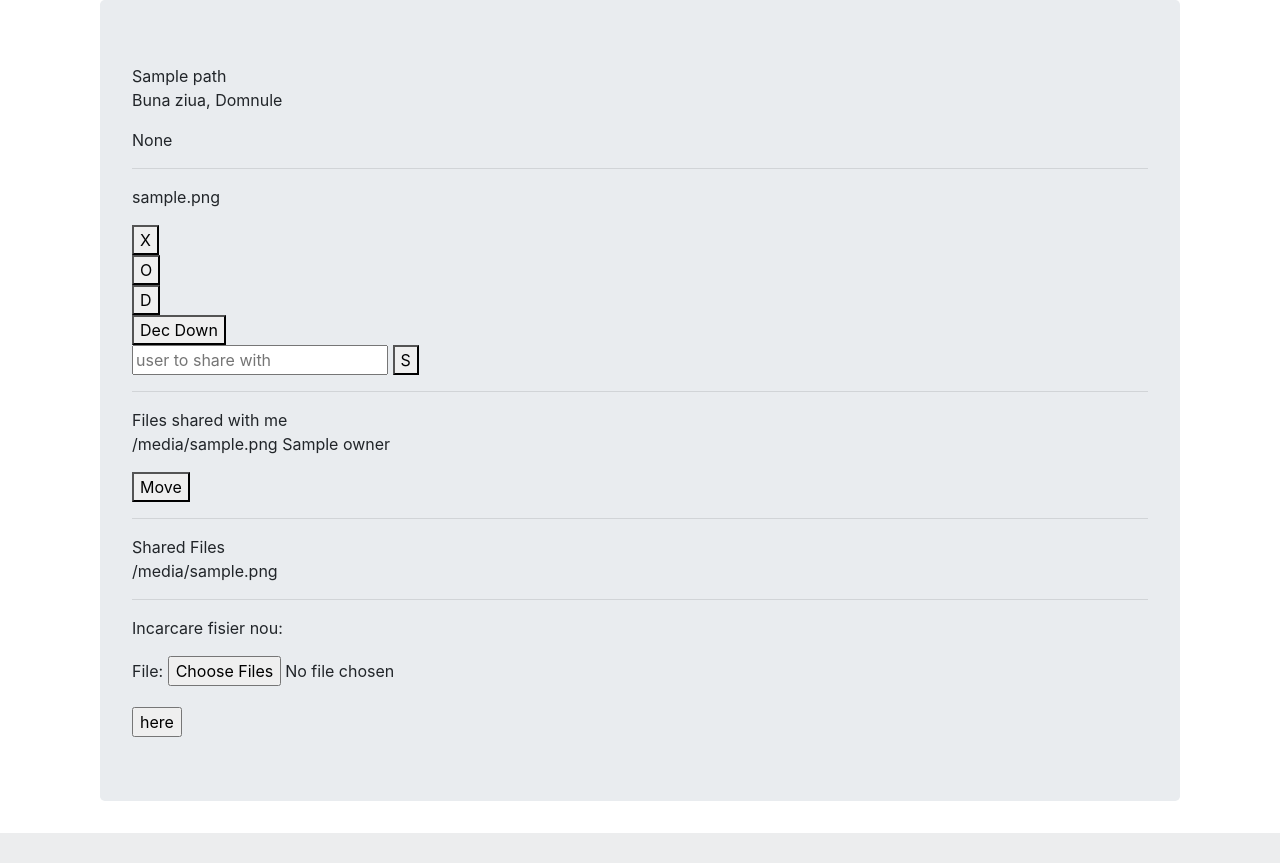
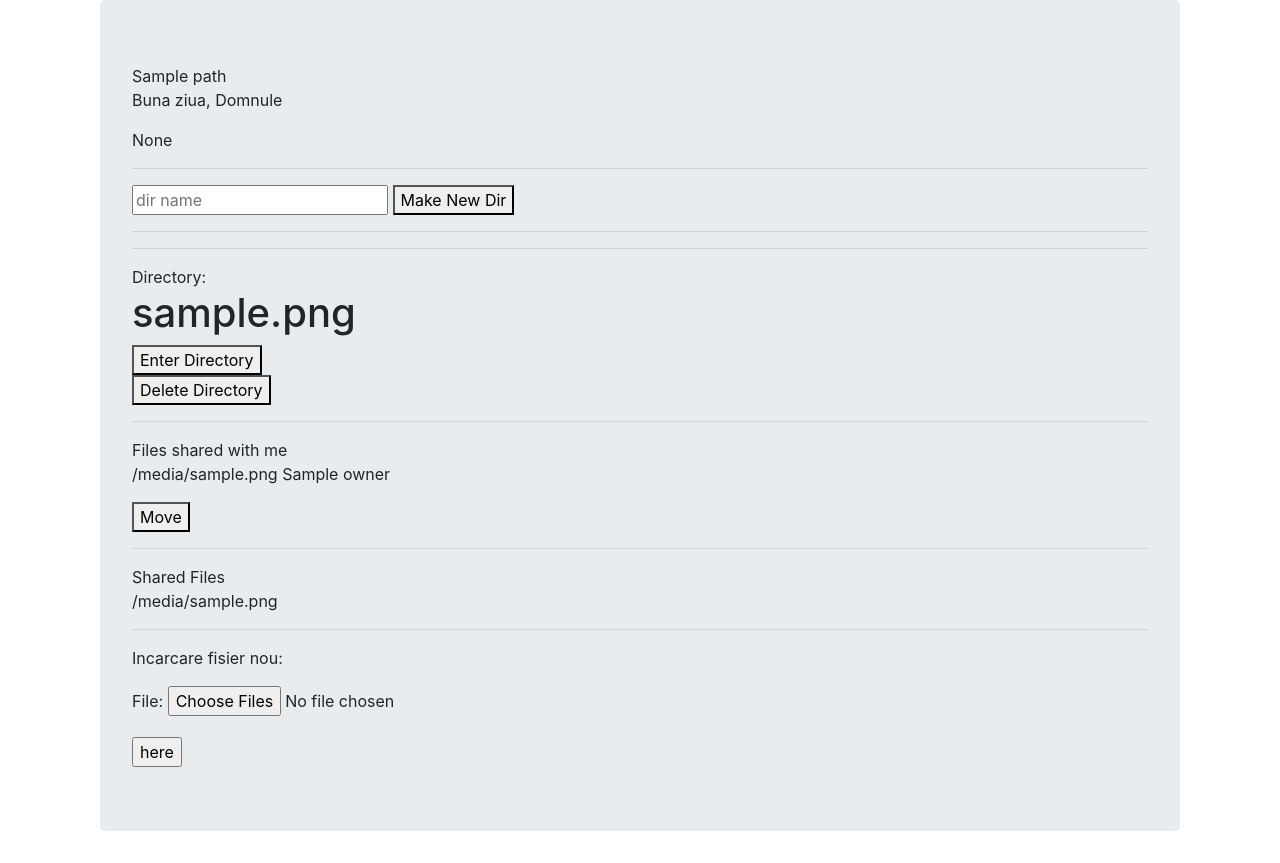
Before and after one commit to Raduionutz/Filesonline, a Django app: template filesonline/templates/page/my_page.html in a window 1280 px wide. Shown: the part 56-919 px from the top of the page. Before the commit the page ends 889 px from the top, so only its background shows below. Run offline with Django 3.2, Linux system fonts and the light colour scheme; tables that the repository leaves empty hold one stand-in row (values such as "Sample post"); the template is opened without the code that fills it: values that come from a table or form of the project are taken from there, most other values are stand-ins (such as "Sample title", 1, 10 or a date in 2020); some libraries are stand-ins or nearby versions.

Commit message:
create, delete dir

```diff
--- a/filesonline/mypage/urls.py
+++ b/filesonline/mypage/urls.py
@@ -12,4 +12,7 @@ urlpatterns = [
     path('encrypt_file', views.EncryptFile.as_view(), name='encrypt_file'),
     path('decrypt_file', views.DecryptFile.as_view(), name='decrypt_file'),
     path('dec-download_file', views.DecryptDownloadFile.as_view(), name='dec-download_file'),
+    path('make_dir', views.MakeDirectory.as_view(), name='make_dir'),
+    path('change_dir', views.ChangeDirectory.as_view(), name='change_dir'),
+    path('delete_dir', views.DeleteDirectory.as_view(), name='delete_dir'),
 ]
--- a/filesonline/templates/page/my_page.html
+++ b/filesonline/templates/page/my_page.html
@@ -8,12 +8,48 @@
       {{ user.username }}
       <!--<img src="{{ user.user_profile.user_picture }}" alt="">-->
       {{ user.user_profile.user_picture }}
+      <hr>
+
+      <form id="make_dir-{{ file }}"
+            action="{% url 'mypage:make_dir' %}" method="post">
+        {% csrf_token %}
+        <input type="text" name="dir" placeholder="dir name">
+        <input type="hidden" name="path" value="{{ path }}">
+        <button type="submit" form="make_dir-{{ file }}">
+          Make New Dir
+        </button>
+      </form>
 
       <hr>
       {% for file in files %}
-        <p>
-          {{ file }}
-        </p>
+        <hr>
+          {% if file.is_directory %}
+            Directory:
+            <h1>
+              {{ file }}
+            </h1>
+            <form id="change_dir-{{ file }}"
+                  action="{% url 'mypage:change_dir' %}" method="post">
+              {% csrf_token %}
+              <input type="hidden" name="dir" value="{{ file }}">
+              <input type="hidden" name="path" value="{{ path }}">
+              <button type="submit" form="change_dir-{{ file }}">
+                Enter Directory
+              </button>
+            </form>
+            <form id="delete_dir-{{ file }}"
+                  action="{% url 'mypage:delete_dir' %}" method="post">
+              {% csrf_token %}
+              <input type="hidden" name="dir" value="{{ file }}">
+              <input type="hidden" name="path" value="{{ path }}">
+              <button type="submit" form="delete_dir-{{ file }}">
+                Delete Directory
+              </button>
+            </form>
+          {% else %}
+            <p>
+              {{ file }}
+            </p>
           <form id="delete-{{ file }}"
                 action="{% url 'mypage:delete_file' %}" method="post">
             {% csrf_token %}
@@ -83,6 +119,7 @@
               S
             </button>
           </form>
+        {% endif %}
       {% endfor %}
 
       <hr>
@@ -97,6 +134,7 @@
               action="{% url 'mypage:move_file' %}" method="post">
           {% csrf_token %}
           <input type="hidden" name="file" value="{{ file }}">
+          <input type="hidden" name="path" value="{{ path }}">
 
           <button type="submit" form="move-{{ file }}">
             Move
```
Also changed, not shown: filesonline/mypage/views.py (+101 -5 lines), filesonline/db.sqlite3.
